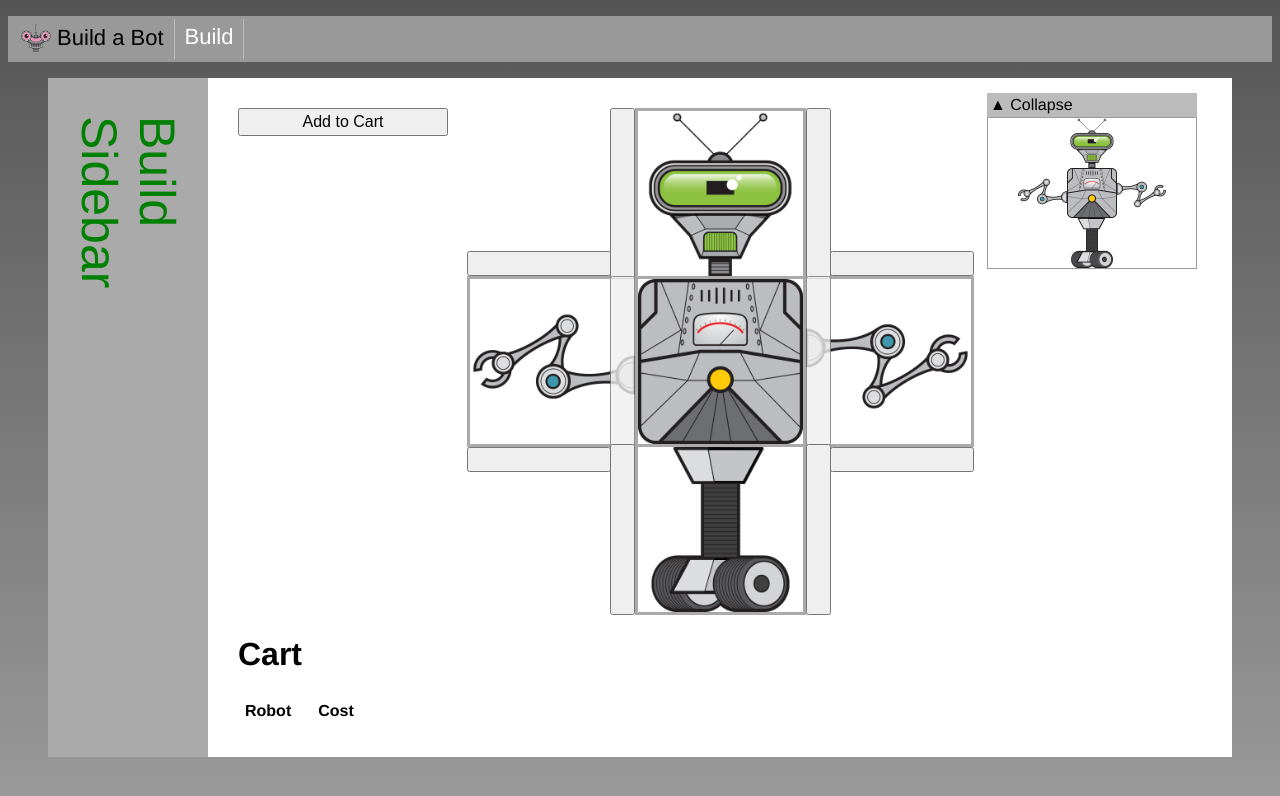
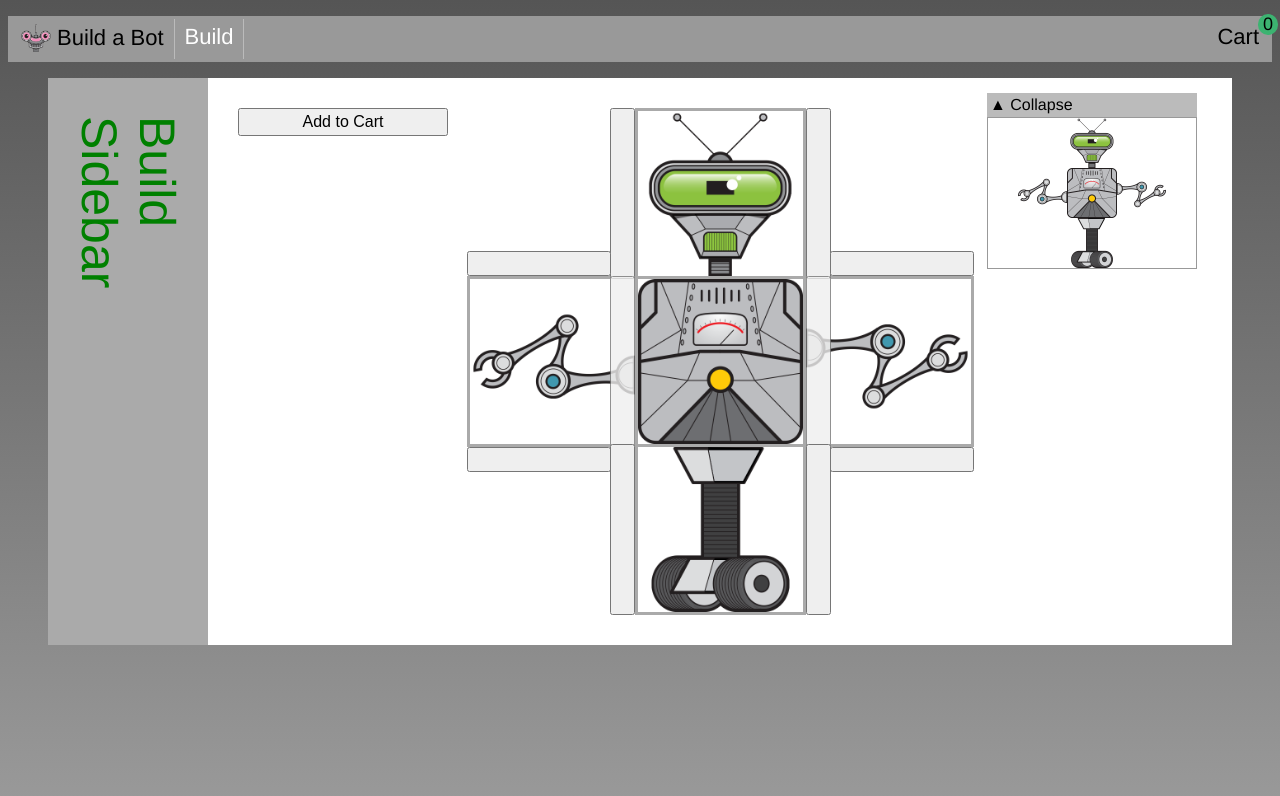
Before and after one commit to Eyakub/build-a-bot, a Vue app: page /build in a window 1280 px wide. Shown: the top 796 px of the page. Built offline with nearby package versions, Linux system fonts and the light colour scheme.

Commit message:
retriving data from vuex

```diff
--- a/src/App.vue
+++ b/src/App.vue
@@ -12,6 +12,14 @@
 
           <li class="nav-item">
             <router-link class="nav-link" :to="{name: 'Build'}" exact>Build</router-link>
+          </li>
+          <li class="nav-item cart">
+            <router-link class="nav-link" to='/cart' exact>
+              Cart
+            </router-link>
+            <div class="cart-items">
+              {{ cart.length }}
+            </div>
           </li>
         </ul>
       </nav>
@@ -34,7 +42,12 @@
 export default {
   name: "App",
   components: {
-    // RobotBuilder
+
+  },
+  computed: {
+    cart(){
+      return this.$store.state.cart;
+    }
   }
 };
 </script>
@@ -105,4 +118,22 @@ ul {
   width: 100px;
   min-height: 300px;
 }
+
+.nav-item.cart {
+  position: relative;
+  margin-left: auto;
+  border-right: none;
+}
+
+.cart-items {
+  position: absolute;
+  top: -5px;
+  right: -9px;
+  font-size: 18px;
+  width: 20px;
+  text-align: center;
+  display: inline-block;
+  border-radius: 100px;
+  background-color: mediumseagreen;
+}
 </style>
--- a/src/components/build/RobotBuilder.vue
+++ b/src/components/build/RobotBuilder.vue
@@ -59,23 +59,7 @@
         @partSelected="part => selectedRobot.base=part"
       />
     </div>
-    <div>
-      <h1>Cart</h1>
-      <table>
-        <thead>
-          <tr>
-            <th>Robot</th>
-            <th class="cost">Cost</th>
-          </tr>
-        </thead>
-        <tbody>
-          <tr v-for="(robot, index) in cart" :key="index">
-            <td>{{robot.head.title}}</td>
-            <td class="cost">{{ robot.cost }}</td>
-          </tr>
-        </tbody>
-      </table>
-    </div>
+
   </div>
 </template>
 
```
